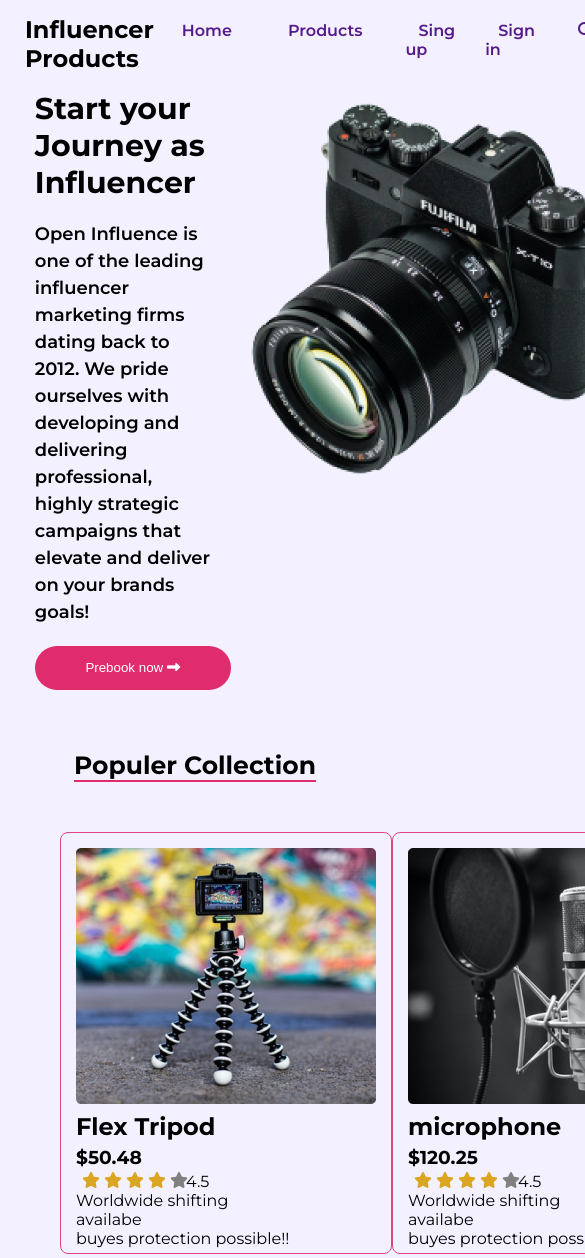
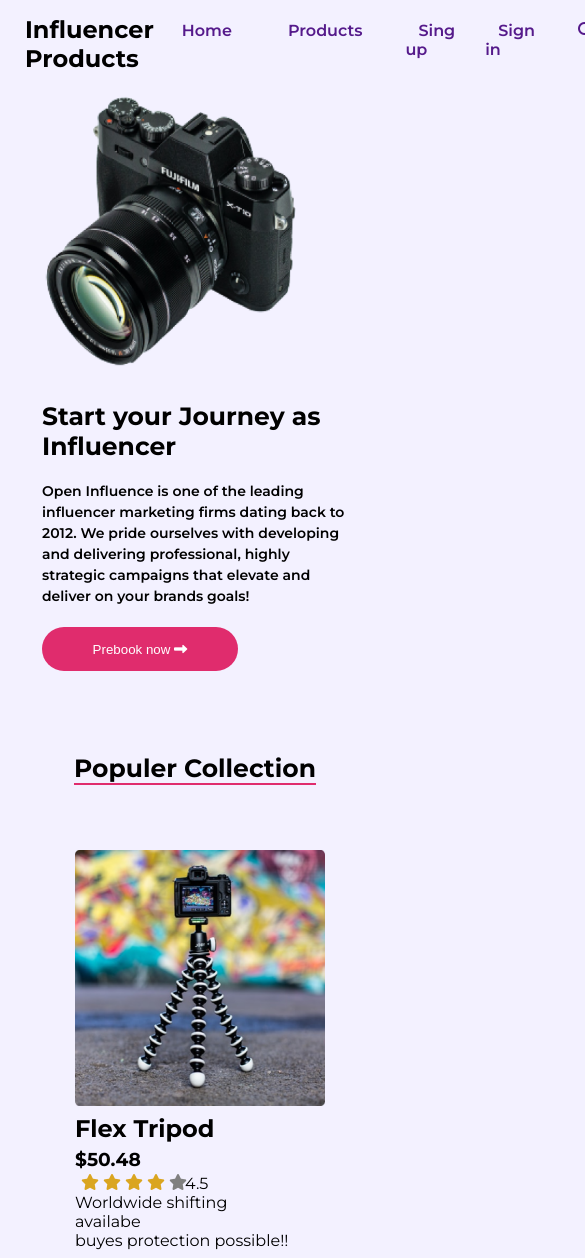
Before and after one commit to mdsohag65/Assaignment2-gear, a plain HTML site: page index.html in a window 390 px wide. Shown: the top 1258 px of the page, 585 px wide, since content can reach past the window. Drawn offline with Linux system fonts and the light colour scheme.

Commit message:
responsive added

```diff
--- a/css/style.css
+++ b/css/style.css
@@ -131,11 +131,12 @@ nav{
     font-size: 18px;
 }
 #see-button{
+
    border: none;
    color: #E02C6D;
    font-weight: 600;
    font-size: 16px;
-   padding-left: 1150px;
+   padding-left: 1000px;
 }
 /* -----------------last part----------------------- */
 .last-section{
@@ -145,6 +146,7 @@ nav{
 .last-left img{
     width: 80%;
     padding-left: 50px;
+    padding-bottom: 50px;
 }
 .last-right h2{
     line-height: 30px;
@@ -170,3 +172,53 @@ footer{
     grid-template-columns: 1fr 1fr 1fr 1fr;
     grid-column-gap: 15px;
 }
+/*-------------------- media quueries------------------ */
+
+@media screen and (max-width:480px) {
+    .banner{
+        display: grid;
+        grid-template-columns: 1fr;
+
+    }
+    .banner-left{
+        order: 2;
+    }
+    .collection-banner img{
+        width: 250px;
+
+    }
+    .collection{
+        border: none;
+    }
+    .collections{
+        grid-template-columns: 1fr;
+    }
+    .banner-left h1{
+        font-size: 25px;
+    }
+    .banner-left p{
+        font-size: 14px;
+    }
+    .banner-right img{
+        width: 300px;
+        height: 300px;
+    }
+    .last-section{
+        display: grid;
+        grid-template-columns: 1fr;
+
+    }
+    .last-right{
+        padding-left: 45px;
+    }
+    .primary-button{
+        margin-bottom: 15px;
+    }
+
+}
+@media screen and (min-width:481) and (max-width:850){
+    .collections{
+        grid-template-columns: 1fr 1fr;
+    }
+
+}
--- a/index.html
+++ b/index.html
@@ -39,7 +39,7 @@
                         and deliver on your brands goals!</p>
                     <button class="primary-button">Prebook now <i class="fas fa-long-arrow-alt-right"></i></button>
                 </div>
-                <div class="left-banner">
+                <div class="banner-right">
                     <img src="./images/main-camera.png" alt="">
                 </div>
             </div>
```
